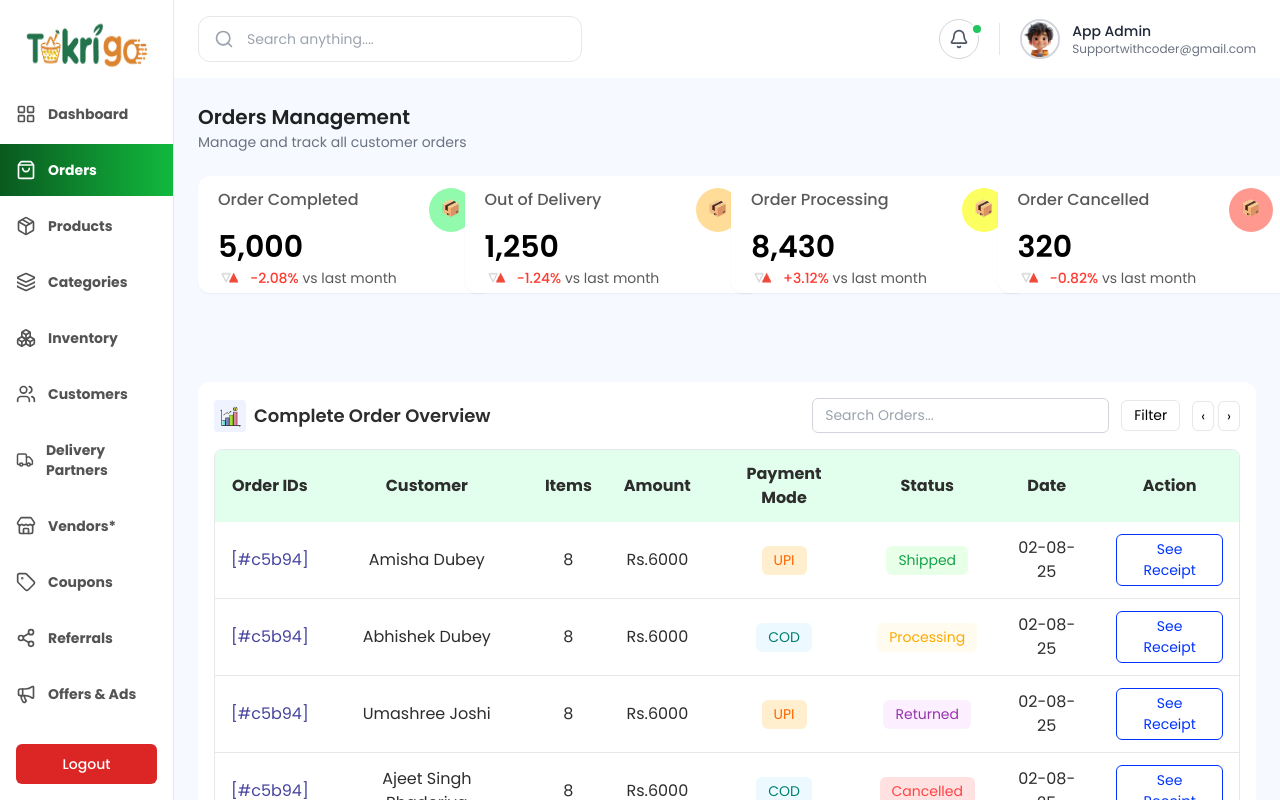
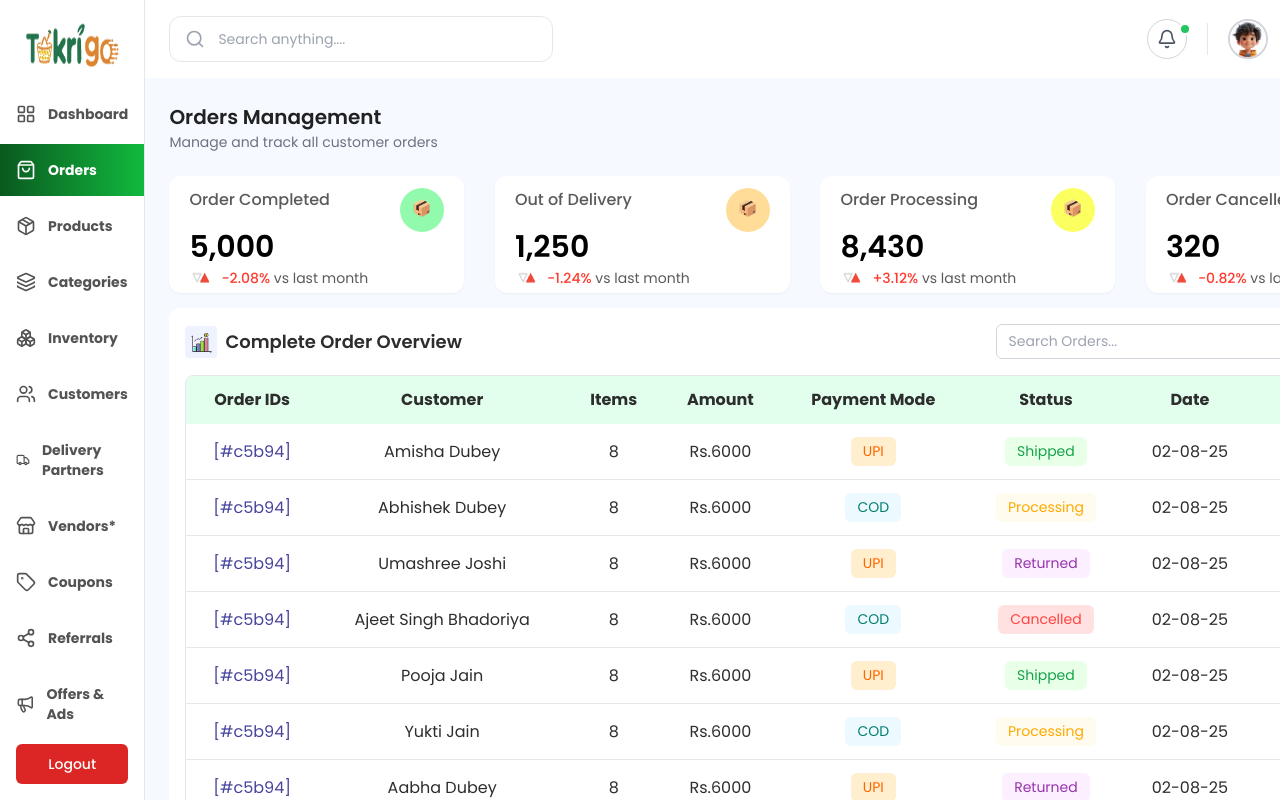
Before and after one commit to Roshani-sahu/Tokrigo-Admin, a React (Vite) app in the folder frontend/: page /orders in a window 1280 px wide. Built offline with nearby package versions, Linux system fonts and the light colour scheme.

Commit message:
work - amisha

```diff
--- a/frontend/src/components/ordersComp/OrderCards.tsx
+++ b/frontend/src/components/ordersComp/OrderCards.tsx
@@ -1,4 +1,5 @@
 import React from 'react'
+import OrderTable from './OrderTable'
 
 const OrderCards: React.FC = () => {
   return (
@@ -87,11 +88,21 @@ const OrderCards: React.FC = () => {
         ))}
       </div>
 
+      {/* OrderTable with overlap */}
+      <div className='mt-0 sm:mt-[30px] lg:mt-[15px] relative z-10'>
+        <OrderTable />
+      </div>
+
       <style jsx>{`
         @media (max-width: 1023px) {
           .mobile-order-card {
             width: 100% !important;
-            max-width: none !important;
+            max-width: 1136px !important;
+            margin-left: none !important;
+            margin-right: none !important;
+          }
+            margin-left: auto !important;
+            margin-right: auto !important;
           }
 
           .grid.grid-cols-1.sm\:grid-cols-2.lg\:grid-cols-4 {
--- a/frontend/src/components/ordersComp/OrderTable.tsx
+++ b/frontend/src/components/ordersComp/OrderTable.tsx
@@ -11,11 +11,11 @@ const OrdersTable: React.FC = () => {
     { name: 'Aabha Dubey', payment: 'UPI', status: 'Returned' },
     { name: 'Ajay Dubey', payment: 'COD', status: 'Shipped' },
     { name: 'G.R. Dubey', payment: 'UPI', status: 'Cancelled' },
-    { name: 'R.K. Dubey', payment: 'COD', status: 'Shipped' }
+    { name: 'R.G. Dubey', payment: 'COD', status: 'Shipped' }
   ]
 
   return (
-    <div className='bg-white rounded-xl p-3 md:p-4 font-[Poppins] h-auto md:h-[738px]'>
+    <div className='bg-white rounded-xl p-3 md:p-4 font-[Poppins] h-auto md:h-[738px] w-full md:w-[1270px] mx-0 md:-ml-6'>
       {/* Header */}
       <div className='flex flex-col md:flex-row md:items-center justify-between mb-4 gap-4'>
         <div className='flex items-center gap-2'>
--- a/frontend/src/pages/Orders.tsx
+++ b/frontend/src/pages/Orders.tsx
@@ -1,14 +1,11 @@
 import React from 'react'
 import DashboardLayout from '../layouts/DashboardLayout'
 import OrderCards from '../components/ordersComp/OrderCards'
-import OrderTable from '../components/ordersComp/OrderTable'
+
 const Orders = () => {
   return (
     <DashboardLayout>
       <OrderCards />
-      <div className='mt-[120px] sm:-mt-[520px] relative z-10'>
-        <OrderTable />
-      </div>
     </DashboardLayout>
   )
 }
```
